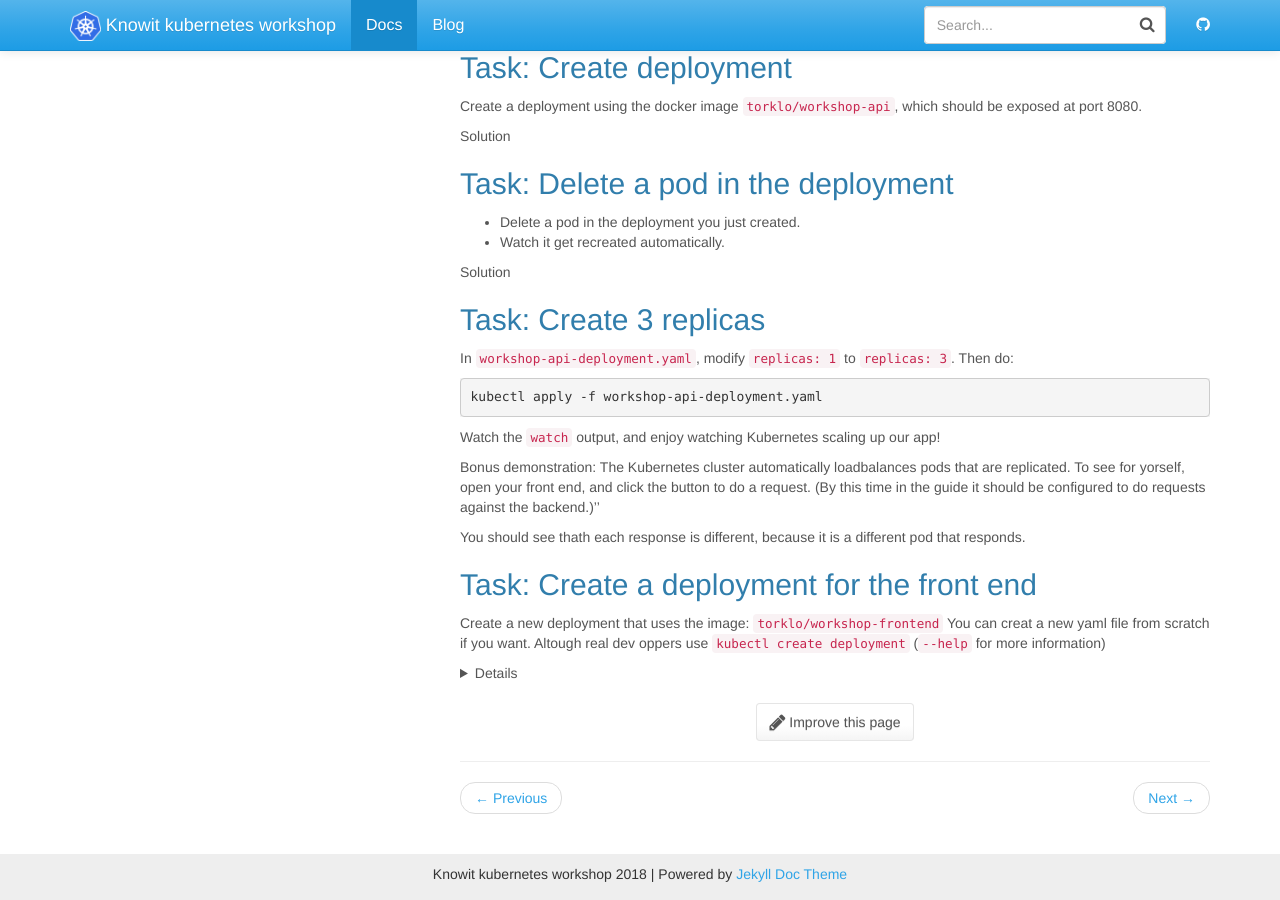
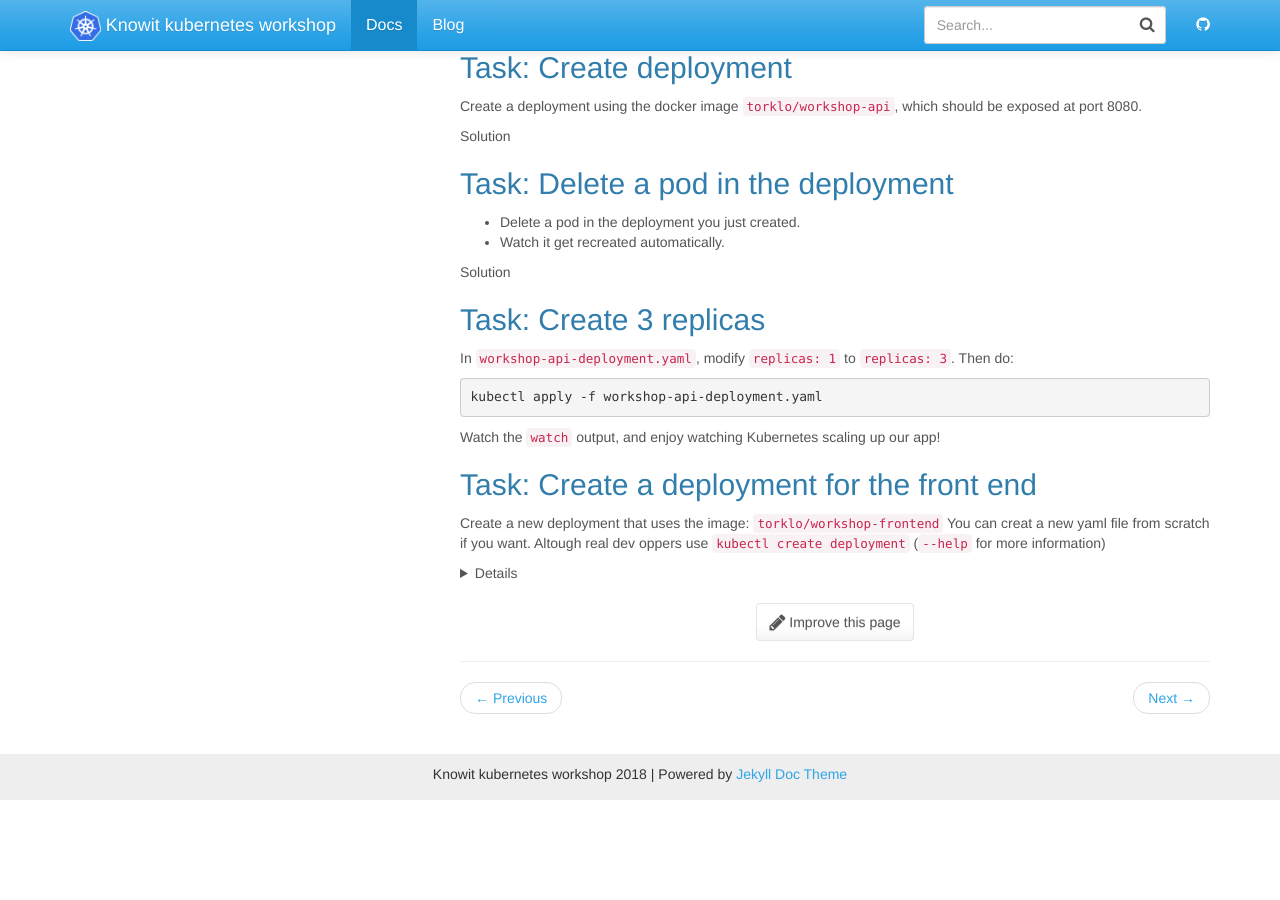
Before and after one commit to knowit/kubernetes-workshop, a Jekyll site: the page built from docs/_docs/workshop/deploy.md, in a window 1280 px wide and 900 px high, scrolled down 1972 px. Built offline with Jekyll 4.4.1, drawn with Linux system fonts in a browser that asks for light colours; after the commit the page ends 2772 px from its top, so only the background shows below that.

Commit message:
Remove bonus demo, it's not applicable here yet

```diff
--- a/docs/_docs/workshop/deploy.md
+++ b/docs/_docs/workshop/deploy.md
@@ -175,12 +175,6 @@ kubectl apply -f workshop-api-deployment.yaml
 
 Watch the `watch` output, and enjoy watching Kubernetes scaling up our app!
 
-Bonus demonstration: The Kubernetes cluster automatically loadbalances pods that are replicated. To see for
-yorself, open your front end, and click the button to do a request. (By this time in the guide it should be
-configured to do requests against the backend.)''
-
-You should see thath each response is different, because it is a different pod that responds.
-
 ## Task: Create a deployment for the front end
 Create a new deployment that uses the image: `torklo/workshop-frontend`
 You can creat a new yaml file from scratch if you want. Altough real dev oppers use `kubectl create deployment` (`--help` for more information)
```
